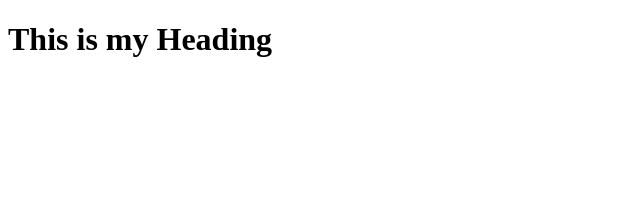
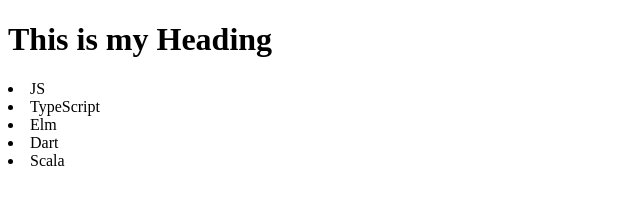
Before and after one commit to Man0sh-r0y/JavaScript-Programming-Language, a plain HTML site: page 6) Event Loop in JS/index.html in a window 1280 px wide. Shown: the whole page, without its empty margins (0-640 px from the left). Drawn offline with Linux system fonts and the light colour scheme.

Commit message:
updated the file

```diff
--- a/6) Event Loop in JS/index.html
+++ b/6) Event Loop in JS/index.html
@@ -14,6 +14,8 @@
 
     <div id="language"> </div>
 
+    <script src="./02_DocumentFragment.js"></script>
+
 </body>
 
 </html>
```
Also changed, not shown: 6) Event Loop in JS/05_EventLoop.js (+21 -0 lines).
